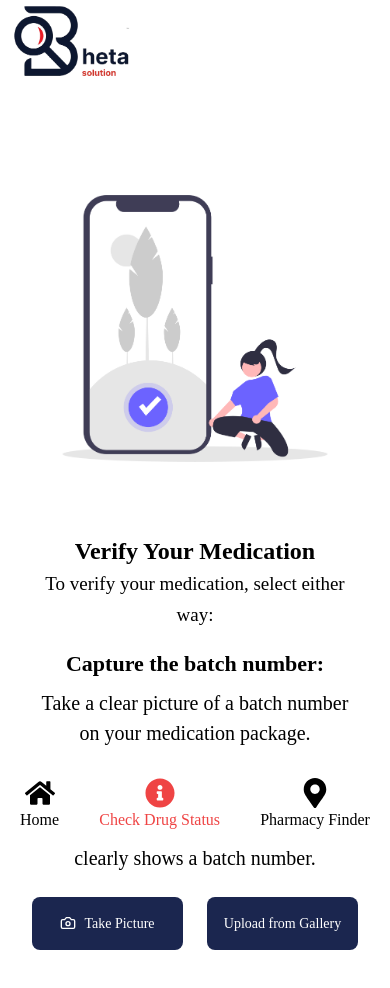
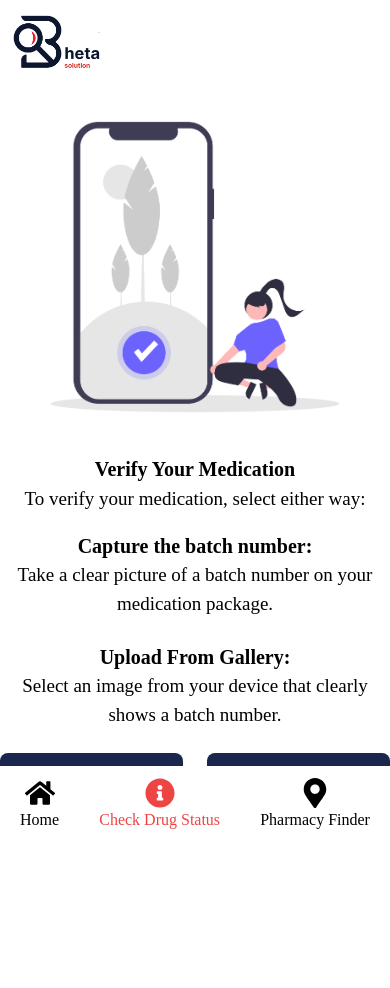
Before and after one commit to akirachix/Taji-Frontend, a Next.js app in the folder bheta-dashboard/: page /pwa/landing in a window 390 px wide. Shown: the top 988 px of the page. After the commit the page ends 896 px from the top, so only its background shows below. Built offline with nearby package versions, Linux system fonts and the light colour scheme.

Commit message:
added changes

```diff
--- a/bheta-dashboard/src/app/(pwa)/pwa/Navbar/index.tsx
+++ b/bheta-dashboard/src/app/(pwa)/pwa/Navbar/index.tsx
@@ -36,7 +36,7 @@ export default function Navbar() {
     <nav className="bg-white z-50 md:top-0">
       <div className="flex items-center justify-between h-20">
         <div className="flex-shrink-0 ml-[3%] mt-[2%] md:mt-[5%] md:mb-[3%]">
-          <Image src="/images/logo.png" alt="logo" width={120} height={60}/>
+          <Image src="/images/logo.png" alt="logo" width={90} height={40}/>
         </div>
 
         <div className="hidden md:flex space-x-24 font-bold text-black mr-[5%] text-[20px] mt-[4%] md:mb-[3%] darker-grotesque">
@@ -60,15 +60,15 @@ export default function Navbar() {
       <div className="md:hidden fixed bottom-0 left-0 right-0 bg-white shadow-t-md flex justify-around items-center py-3 z-50">
         <Link href="/pwa/Homepage" className={`flex flex-col items-center ${getLinkClass('/pwa/Homepage')}`}>
           <FaHome size={30} />
-          <span className="text-10px darker grotesque ">Home</span>
+          <span className="text-8px darker grotesque ">Home</span>
         </Link>
         <Link href="/pwa/landing" className={`flex flex-col items-center ${getLinkClass('/pwa/landing')}`}>
           <FaInfoCircle size={30} />
-          <span className="text-10px darker grotesque ">Check Drug Status</span>
+          <span className="text-8px darker grotesque ">Check Drug Status</span>
         </Link>
         <Link href="/pwa/map" className={`flex flex-col items-center ${getLinkClass('/pwa/map')}`}>
           <FaMapMarkerAlt size={30} />
-          <span className="text-10px darker grotesque ">Pharmacy Finder</span>
+          <span className="text-8px darker grotesque ">Pharmacy Finder</span>
         </Link>
       </div>
     </nav>
--- a/bheta-dashboard/src/app/(pwa)/pwa/landing/page.tsx
+++ b/bheta-dashboard/src/app/(pwa)/pwa/landing/page.tsx
@@ -12,22 +12,22 @@ const VerifyMedication = () => {
     <>
       <Navbar />
       <div id='home'>
-        <div className="flex flex-col justify-center items-center bg-white py-12 px-4 sm:px-6 lg:px-8">
+        <div className="flex flex-col justify-center items-center bg-white  sm:px-6 lg:px-8 lg:pt-10">
           <div className="flex flex-col lg:flex-row justify-center items-center lg:space-x-20 w-full mb-10">
 
-            <div className="mb-4 lg:mb-0 w-full lg:w-auto rounded-lg">
+            <div className=" lg:mb-0 w-full lg:w-auto rounded-lg">
               <Image
                 src="/images/picture.png"
                 alt="Medication verification illustration"
                 width={604}
                 height={604}
-                className="mt-[10%] mx-auto w-full sm:w-4/5 md:w-3/4 lg:w-auto"
+                className="mt-[2%] mx-auto w-full sm:w-4/5 md:w-3/4 lg:w-auto"
                 priority
               />
             </div>
 
-            <div className="w-full lg:w-auto flex flex-col items-center lg:items-start p-4 sm:p-6 lg:p-8">
-              <h2 className="text-[24px] sm:text-[28px] md:text-[35px] lg:text-[48px] font-semibold mt-2 text-center lg:text-left max-w-full sm:max-w-xl darker grotesque">
+            <div className="lg:w-auto flex flex-col items-center lg:items-start sm:p-6 lg:p-8 pb-10">
+              <h2 className="text-[20px] sm:text-[28px] md:text-[35px] lg:text-[48px] font-semibold mt-2 text-center lg:text-left max-w-full sm:max-w-xl darker grotesque">
                 Verify Your Medication
               </h2>
 
@@ -37,15 +37,15 @@ const VerifyMedication = () => {
 
               <div className="space-y-6 w-full max-w-full sm:max-w-xl lg:max-w-none">
                 <div>
-                  <p className="text-[22px] sm:text-[24px] lg:text-[28px] mb-2 font-semibold text-center lg:text-left darker grotesque ">Capture the batch number:</p>
-                  <p className="text-black text-[20px] sm:text-[22px] lg:text-[28px] text-center lg:text-left mb-2 darker grotesque">
+                  <p className="text-[20px] sm:text-[24px] lg:text-[28px]  font-semibold text-center lg:text-left darker grotesque ">Capture the batch number:</p>
+                  <p className="text-black text-[19px] sm:text-[22px] lg:text-[28px] lg:mb-4 text-center lg:text-left  darker grotesque">
                     Take a clear picture of a batch number on your medication package.
                   </p>
                 </div>
 
                 <div>
-                  <p className="text-[22px] sm:text-[24px] lg:text-[28px] font-semibold mb-2 text-center lg:text-left darker grotesque ">Upload From Gallery:</p>
-                  <p className="text-black text-[20px] sm:text-[24px] lg:text-[28px] text-center lg:text-left darker grotesque ">
+                  <p className="text-[20px] sm:text-[24px] lg:text-[28px] font-semibold  text-center lg:text-left darker grotesque ">Upload From Gallery:</p>
+                  <p className="text-black text-[19px] sm:text-[24px] lg:text-[28px] lg:mb-2 text-center lg:text-left darker grotesque ">
                     Select an image from your device that clearly shows a batch number.
                   </p>
                 </div>
@@ -55,10 +55,10 @@ const VerifyMedication = () => {
                   </div>
                 )}
 
-                <div className="flex gap-6 sm:gap-12 w-full">
+                <div className="flex gap-6 sm:gap-12 w-full lg:mt-[10%]">
                   <Link href='/pwa/takepicture' className="w-full sm:w-auto">
                     <button
-                      className="w-full flex items-center justify-center px-4 sm:px-6 py-4 sm:py-4 text-white text-[14px] sm:text-[16px] rounded-[8px] sm:rounded-[12px] focus:outline-none focus:ring-2 focus:ring-offset-2 darker grotesque "
+                      className="w-full flex items-center justify-center px-8 sm:px-6 py-5 sm:py-4 text-white text-[15px] sm:text-[16px] rounded-[8px] sm:rounded-[12px] focus:outline-none focus:ring-2 focus:ring-offset-2 darker grotesque "
                       style={{ backgroundColor: '#1B264F' }}
                     >
                       <Camera className="mr-2 h-4 sm:h-5 w-4 sm:w-5" />
@@ -67,9 +67,9 @@ const VerifyMedication = () => {
                   </Link>
                   <Link href='/pwa/uploadimage' className="w-full sm:w-auto">
                     <button
-                      className="w-full flex items-center justify-center px-4 sm:px-6 py-4 sm:py-4 text-white text-[14px] sm:text-[16px] rounded-[8px] sm:rounded-[12px] focus:outline-none focus:ring-2 focus:ring-offset-2 darker grotesque "
+                      className="w-full flex items-center justify-center px-8 sm:px-6 py-5 sm:py-4  text-white text-[14px] sm:text-[16px] rounded-[8px] sm:rounded-[12px] focus:outline-none focus:ring-2 focus:ring-offset-2 darker grotesque "
                       style={{ backgroundColor: '#1B264F' }}>
-                      Upload from Gallery
+                      Upload Gallery
                     </button>
                   </Link>
                 </div>
--- a/bheta-dashboard/src/app/(pwa)/pwa/takepicture/page.tsx
+++ b/bheta-dashboard/src/app/(pwa)/pwa/takepicture/page.tsx
@@ -11,7 +11,7 @@ const Landing = () => {
       <div className="container pt-24 sm:pt-16 pb-24 px-4 sm:px-6 lg:px-8">
         <main>
           <div className="grid grid-cols-1 md:grid-cols-2 gap-6 items-start mt-[3%] lg:mt-[5%] lg:ml-[8%]">
-            <div className="flex justify-center  mt-[3%] lg:mt-[5%] order-1 md:order-1 ">
+            <div className="flex justify-center lg:mt-[5%] order-1 md:order-1 ">
               <Image
                 src="/images/pop.jpg"
                 alt="check"
@@ -24,7 +24,7 @@ const Landing = () => {
 
             <div className="flex flex-col space-y-8 order-2 md:order-2">
               <div className="space-y-6">
-              <h3 className="font-semibold text-[20px] sm:text-[24px] md:text-[30px] mb-2 sm:mb-4 text-center  sm:whitespace-nowrap mt-[5%] darker grotesque mr-[10%]">
+              <h3 className="font-semibold text-[22px] sm:text-[24px] md:text-[30px] mb-2 sm:mb-4 text-center  sm:whitespace-nowrap mt-[5%] darker grotesque mr-[10%]">
               Located a Batch Number on Your Medication</h3>
                 <ol className="space-y-4">
                   <li className="flex gap-2">
@@ -33,11 +33,11 @@ const Landing = () => {
                   </li>
                   <li className="flex gap-2">
                     <span className="text-xl md:text-2xl darker grotesque ">2.</span>
-                    <span className="text-xl md:text-2xl darker grotesque">May be preceded by Batch No., Lot, or LOT NO</span>
+                    <span className="text-[20px] md:text-2xl darker grotesque">May be preceded by Batch No or LOT NO</span>
                   </li>
                   <li className="flex gap-2">
                     <span className="text-xl md:text-2xl darker grotesque ">3.</span>
-                    <span className="text-xl md:text-2xl darker grotesque ">Often Near the expiry date.</span>
+                    <span className="text-[20px] md:text-2xl darker grotesque ">Often Near the expiry date.</span>
                   </li>
                   <li className="flex gap-2">
                     <span className="text-xl md:text-2xl darker grotesque ">4.</span>
--- a/bheta-dashboard/src/app/(pwa)/pwa/uploadimage/page.tsx
+++ b/bheta-dashboard/src/app/(pwa)/pwa/uploadimage/page.tsx
@@ -63,12 +63,6 @@ const ImageUpload: React.FC = () => {
       setShowResponsePage(true);
     }
   };
-
-
-  const handleReport = () => {
-    console.log('Report response');
-  };
-
   const ResponsePage: React.FC = () => (
     <div className="fixed inset-0 bg-gray-800 bg-opacity-75 flex items-center justify-center z-50">
       <div className="relative bg-white p-10 w-3/4 md:w-1/2 lg:w-1/3 rounded-lg shadow-lg space-y-6">
@@ -84,17 +78,7 @@ const ImageUpload: React.FC = () => {
 
         <h2 className="text-2xl font-bold text-center">Drug Status</h2>
         <p className="text-center">{responseMessage}</p>
-        <div className="flex justify-around mt-6">
-        <Link href="/pwa/pharmacy">
-            <button
-              className="px-6 py-2 text-white rounded-lg mt-[20%]"
-              style={{ backgroundColor: '#1B264F' }}
-              onClick={handleReport}
-            >
-              Report
-            </button>
-          </Link>
-        </div>
+
       </div>
     </div>
   );
```
Also changed, not shown: bheta-dashboard/src/app/(pwa)/pwa/Homepage/page.tsx (+6 -6 lines), bheta-dashboard/src/app/(pwa)/pwa/camerapermission/page.tsx (+4 -19 lines).
